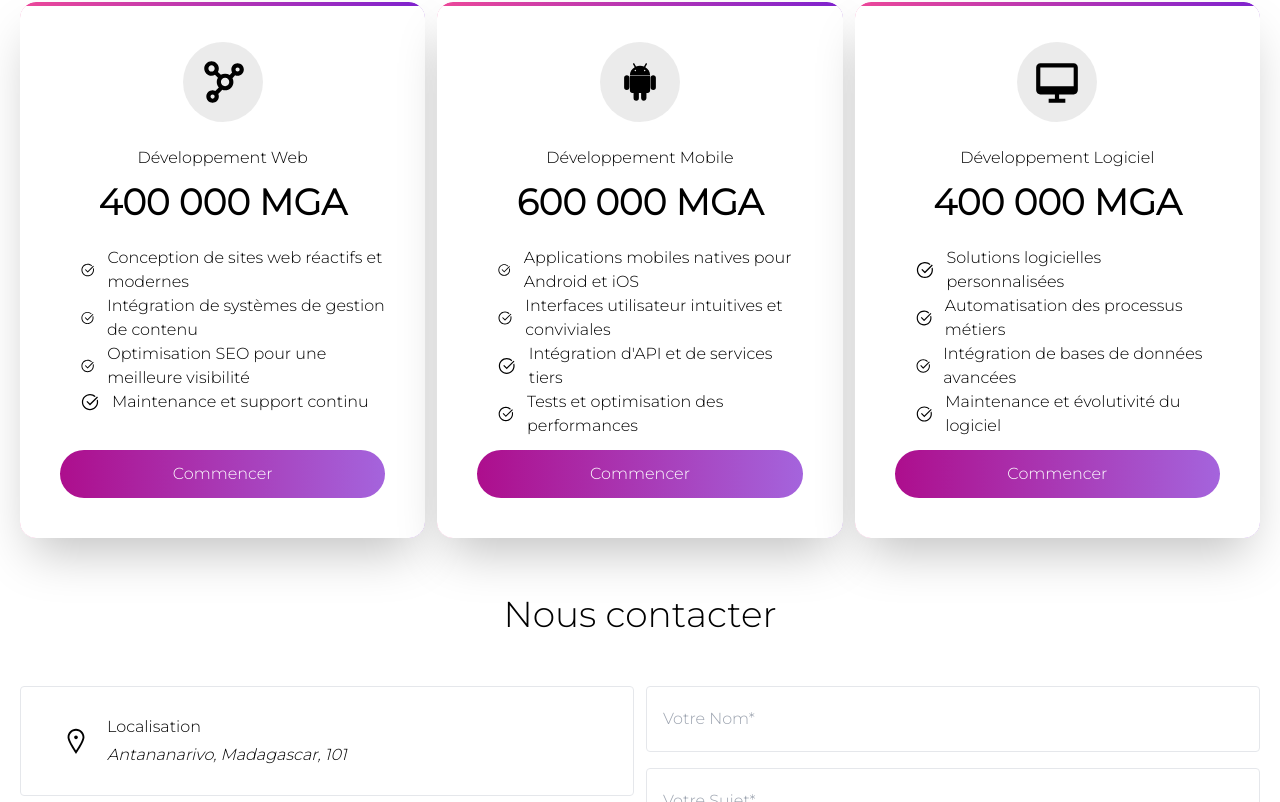
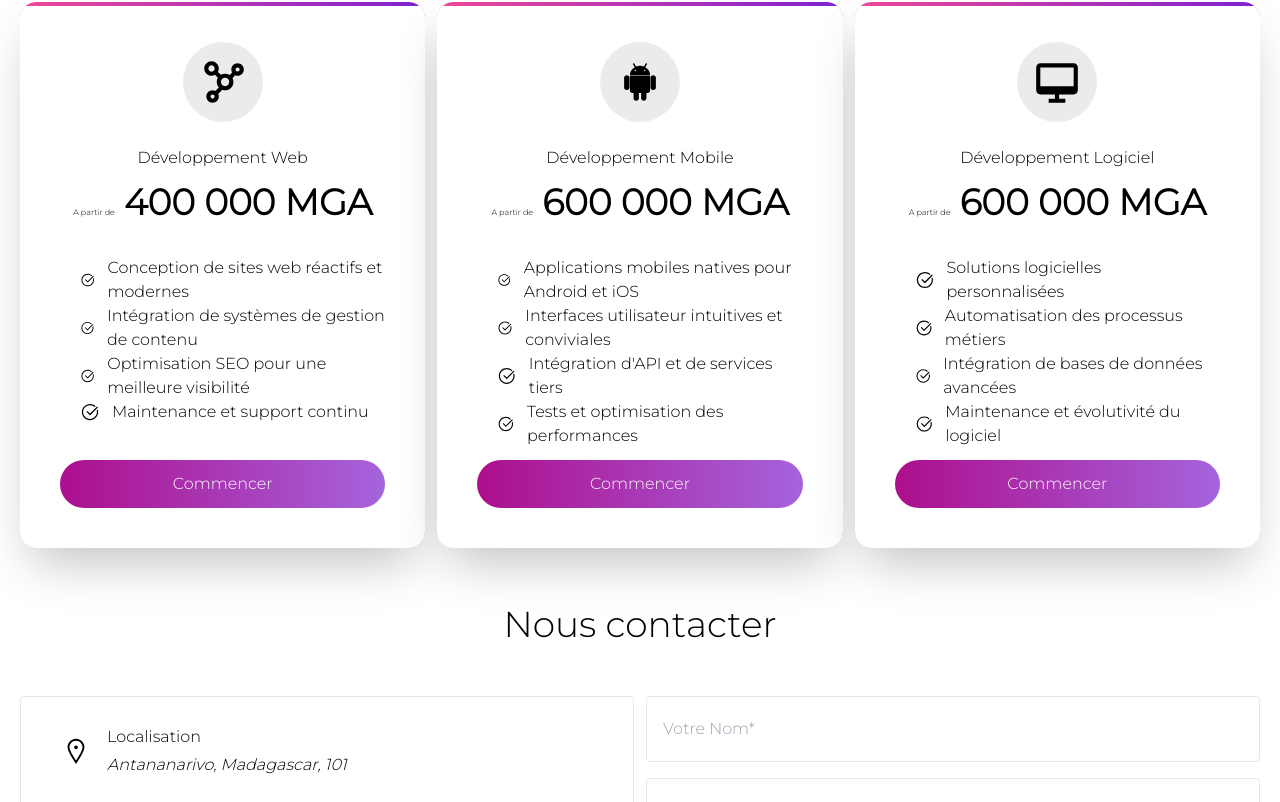
Before and after one commit to Avotra-frederic/FullCoding, a Next.js app: page / in a window 1280 px wide. Shown: the part 2452-3254 px from the top of the page. Built offline with nearby package versions, Linux system fonts and the light colour scheme; what tailwindcss-filters would draw is missing.

Commit message:
My first commit: add modal section

```diff
--- a/components/UI/Pricing.tsx
+++ b/components/UI/Pricing.tsx
@@ -33,7 +33,7 @@ const PricingSection: FC = () => {
               <BiNetworkChart size={50} />
             </div>
             <span>Développement Web</span>
-            <h1 className="font-bold text-4xl text-center">400 000 MGA</h1>
+            <h1 className="font-bold text-4xl text-center"><span className="text-[8px]">A partir de</span> 400 000 MGA</h1>
             <ul className="mt-3 pl-5">
               <li className="flex items-center gap-3">
                 <LiaCheckCircleSolid size={20} />
@@ -77,7 +77,7 @@ const PricingSection: FC = () => {
               <BiLogoAndroid size={50} />
             </div>
             <span>Développement Mobile</span>
-            <h1 className="font-bold text-4xl text-center">600 000 MGA</h1>
+            <h1 className="font-bold text-4xl text-center"><span className="text-[8px]">A partir de</span> 600 000 MGA</h1>
             <ul className="mt-3 pl-5">
               <li className="flex items-center gap-3">
                 <LiaCheckCircleSolid size={20} />
@@ -121,7 +121,7 @@ const PricingSection: FC = () => {
               <BiDesktop size={50} />
             </div>
             <span>Développement Logiciel</span>
-            <h1 className="font-bold text-4xl text-center">400 000 MGA</h1>
+            <h1 className="font-bold text-4xl text-center"> <span className="text-[8px]">A partir de</span> 600 000 MGA</h1>
             <ul className="mt-3 pl-5">
               <li className="flex items-center gap-3">
                 <LiaCheckCircleSolid size={20} />
```
